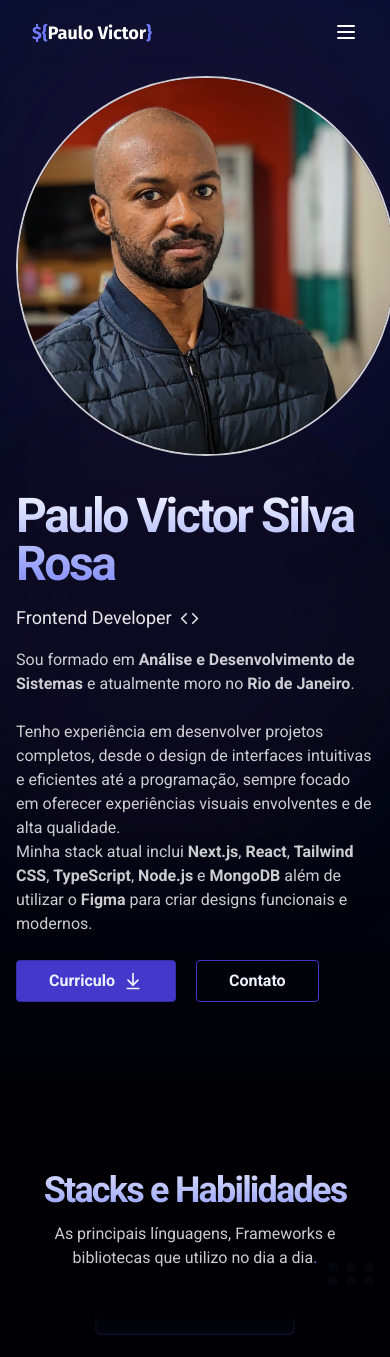
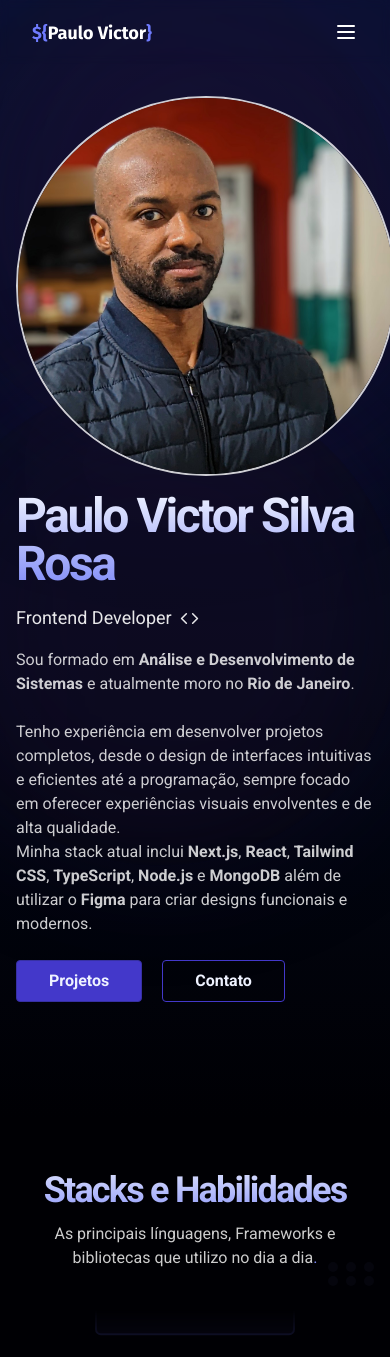
Before and after one commit to paulopbi/portfolio, a Next.js app: page / in a window 390 px wide. Shown: the top 1357 px of the page. Built offline with nearby package versions, Linux system fonts and the light colour scheme.

Commit message:
fix: image bug in mobile sizes, remove

```diff
--- a/src/sections/Hero.tsx
+++ b/src/sections/Hero.tsx
@@ -1,5 +1,5 @@
 "use client";
-import { ArrowDownToLine, Code } from "lucide-react";
+import { Code } from "lucide-react";
 import { motion } from "motion/react";
 import Image from "next/image";
 import HeroImage from "@/assets/images/hero.jpg";
@@ -15,24 +15,23 @@ export default function Hero() {
           <motion.div
             initial={{
               opacity: 0,
-              scale: 0.5,
-              translateY: 0,
+              scale: 0.6,
+              translateY: -50,
             }}
             animate={{
               opacity: 1,
               scale: 1,
-              translateY: -20,
+              translateY: 0,
             }}
-            whileHover={{ scale: 0.9, borderColor: "#616af1" }}
             transition={{ ease: "circInOut" }}
             className="z-20 mx-auto flex h-[380px] w-[380px] items-center justify-center overflow-clip rounded-full border-2 border-white/80 lg:w-[400]"
           >
             <Image
               src={HeroImage}
               alt="Minha foto"
-              width={1000}
-              height={1000}
-              className="h-full w-full object-cover"
+              width={400}
+              height={400}
+              className="z-25 h-full w-full object-cover"
               priority
             />
           </motion.div>
@@ -42,13 +41,11 @@ export default function Hero() {
                 opacity: 0,
                 scale: 0.5,
                 translateY: -20,
-                backdropFilter: "blur(400px)",
               }}
               animate={{
                 opacity: 1,
                 scale: 1,
                 translateY: 0,
-                backdropFilter: "blur(0px)",
               }}
               transition={{ ease: "circInOut" }}
               className="title-gradient mb-4 text-5xl font-bold tracking-tighter text-transparent md:text-6xl md:leading-[60px]"
@@ -60,13 +57,11 @@ export default function Hero() {
                 opacity: 0,
                 scale: 0.5,
                 translateY: -20,
-                backdropFilter: "blur(400px)",
               }}
               animate={{
                 opacity: 1,
                 scale: 1,
                 translateY: 0,
-                backdropFilter: "blur(0px)",
               }}
               transition={{ duration: 0.5, ease: "circInOut", delay: 0.5 }}
               className="mb-4 inline-flex items-center gap-2 text-lg font-normal text-white/90 md:text-2xl"
@@ -78,7 +73,7 @@ export default function Hero() {
               initial={{
                 opacity: 0,
                 scale: 0.5,
-                translateY: -20,
+                translateY: -50,
               }}
               animate={{
                 opacity: 1,
@@ -119,13 +114,11 @@ export default function Hero() {
             >
               <motion.a
                 whileHover={{ scale: 1.1 }}
-                whileTap={{ scale: 0.8, rotate: 2 }}
-                href="../assets/pdf/frontend_paulo_victor.pdf"
-                download={true}
+                whileTap={{ scale: 0.8, rotate: 3 }}
+                href="#projetos"
                 className="btn-primary flex items-center justify-between gap-2 px-8 py-2"
               >
-                Curriculo
-                <ArrowDownToLine size={20} color="#eef2ff" />
+                Projetos
               </motion.a>
               <motion.a
                 whileHover={{ scale: 1.1 }}
```
